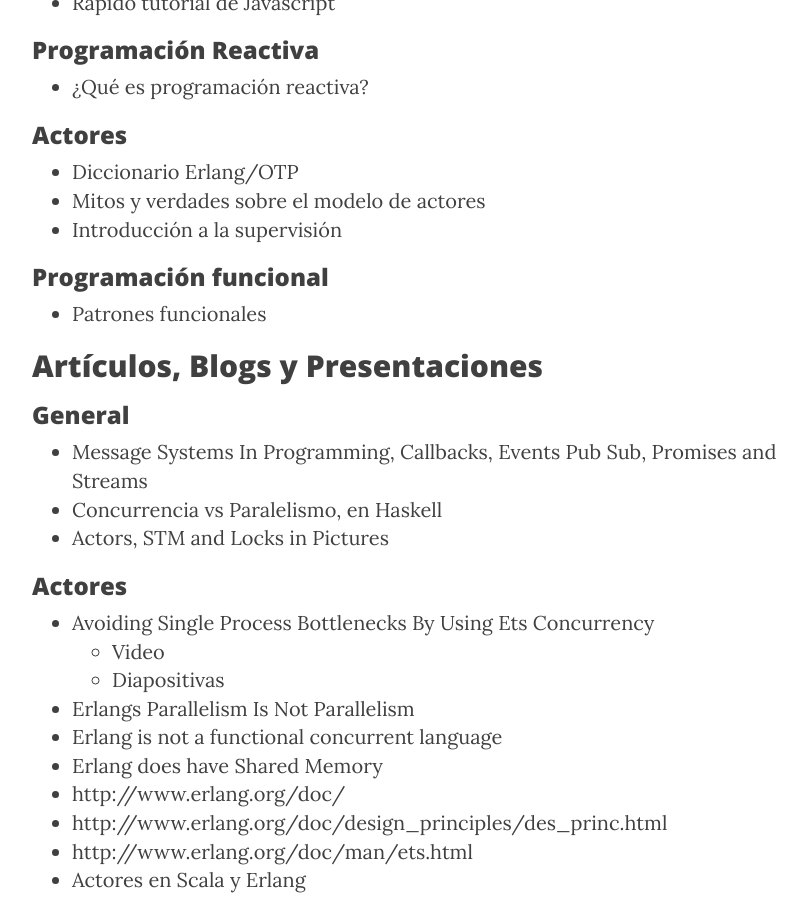
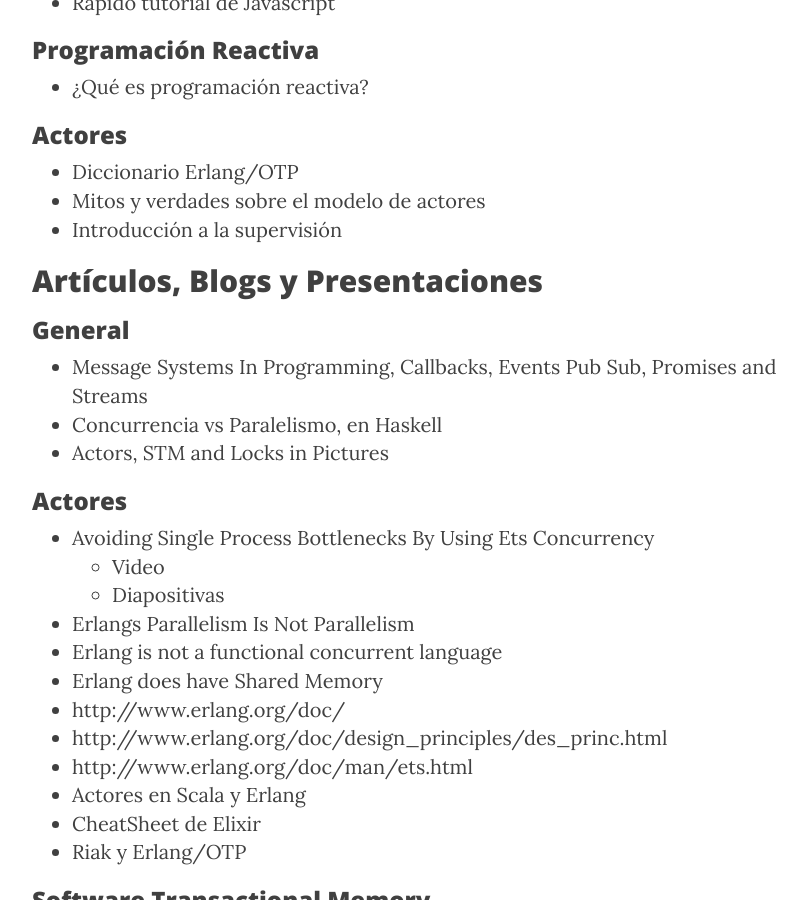
Before and after one commit to arquitecturas-concurrentes/arquitecturas-concurrentes.github.io, a Jekyll site: the page built from material.md, in a window 1280 px wide and 900 px high, scrolled down 2198 px. Shown: the whole window, without its empty margins (233-1039 px from the left). Built offline with Jekyll 4.4.1, drawn with Linux system fonts in a browser that asks for light colours; nearby versions of some CDN libraries.

Commit message:
Quitando Patrones funcionales

```diff
--- a/material.md
+++ b/material.md
@@ -71,11 +71,6 @@
 - [Mitos y verdades sobre el modelo de actores](https://docs.google.com/document/d/1-HwUOZEO7zr3qhQN70eRmQ-eYRsrpzxXx0pHOtNyZMg)
 - [Introducción a la supervisión](https://docs.google.com/document/d/1r_E6Hj4F-38dy5tDbxfTBW2XaU8sSRaf9qtC-VuLDIw)
 
-###Programación funcional
-
-- [Patrones funcionales](https://docs.google.com/document/d/13XFlFnOaOtMq7I_r4xRUqLP-sasnEJA0-zSEh7utMQ0)
-
-
 ## Artículos, Blogs y Presentaciones
 
 ###General
```
